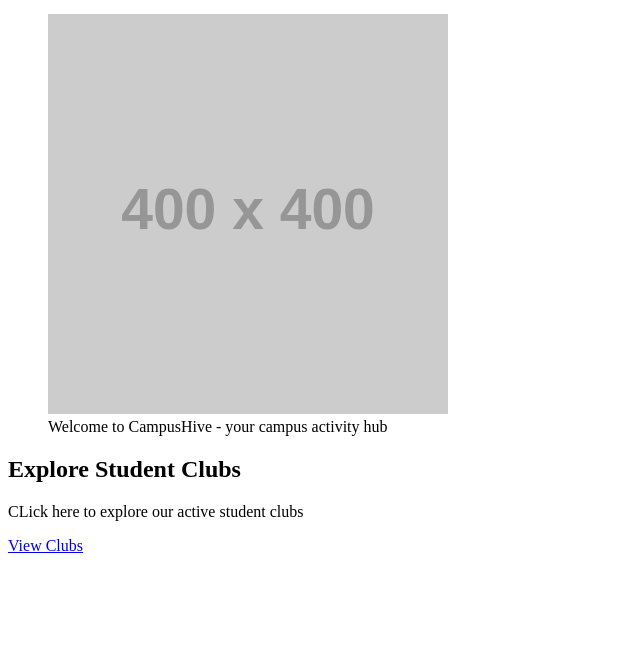
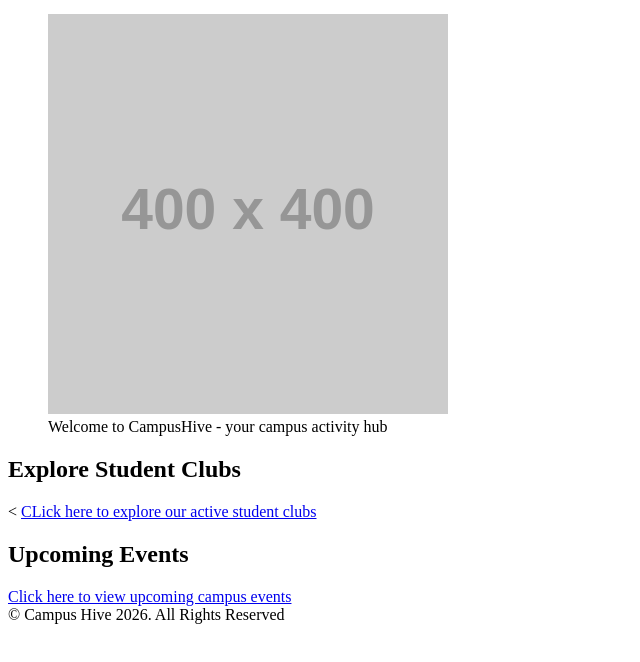
Before and after one commit to ssukhmnn/Campus-Hive, a website: page index.html in a window 1280 px wide. Shown: the part 136-798 px from the top of the page, without its empty margins (0-640 px from the left). Drawn offline with Linux system fonts and the light colour scheme; placeholder pictures from the web are drawn by us.

Commit message:
footer added

```diff
--- a/index.html
+++ b/index.html
@@ -28,14 +28,22 @@
 
   <section>
     <h2>Explore Student Clubs</h2>
-    <p>CLick here to explore our active student clubs</p>
-    <a href ="clubs.html">View Clubs</a>
+    <
+    <a href ="clubs.html">CLick here to explore our active student clubs</a>
+  </section>
+
+  <section>
+    <h2>Upcoming Events</h2>
+    <a href="clubs.html">Click here to view upcoming campus events</a>
   </section>
 
   </main>
 
 
-  <footer></footer>
+  <footer>
+    <!-- html entities -->
+    &copy; Campus Hive 2026. All Rights Reserved
+  </footer>
 
 
 
```
